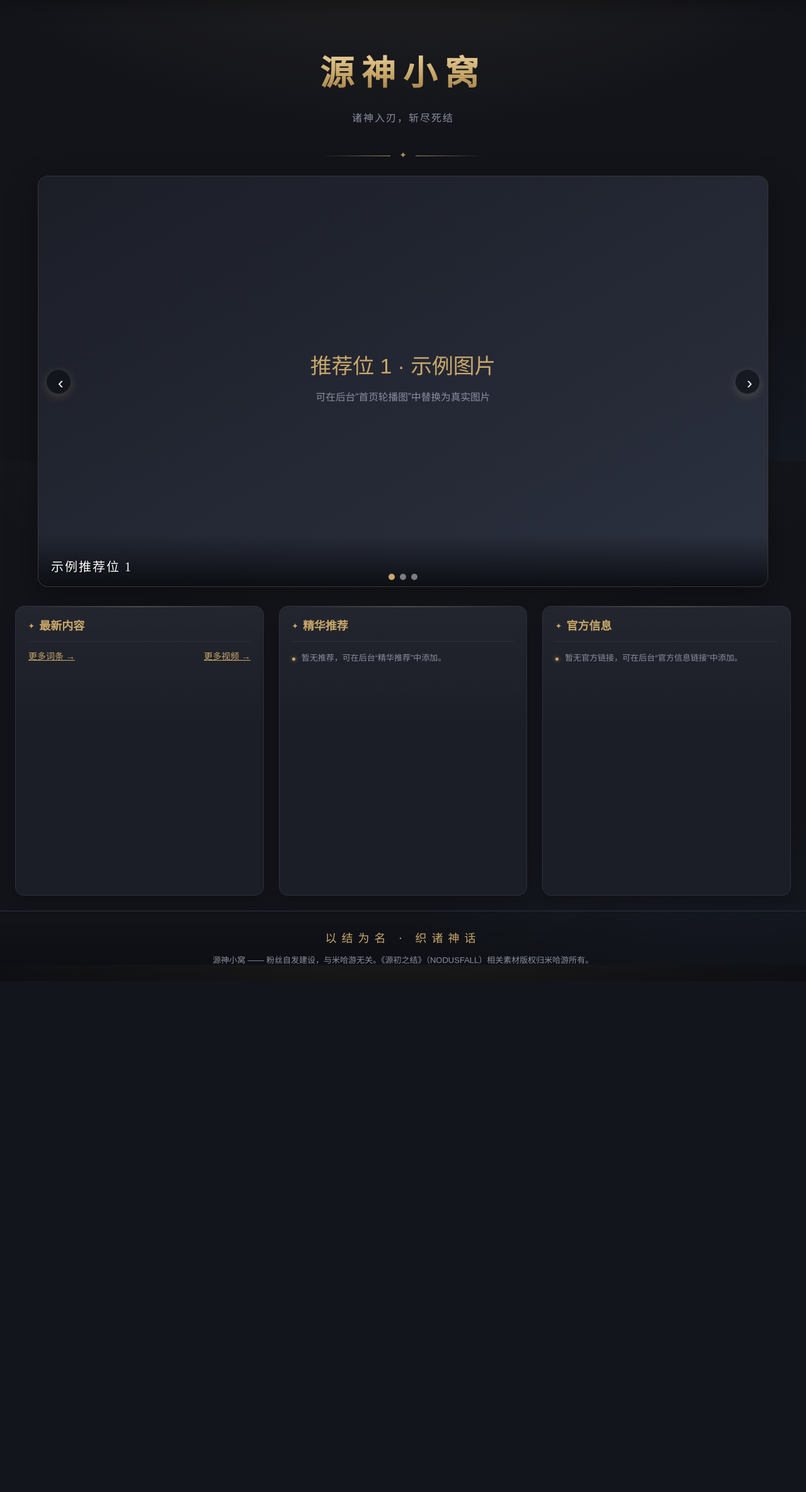
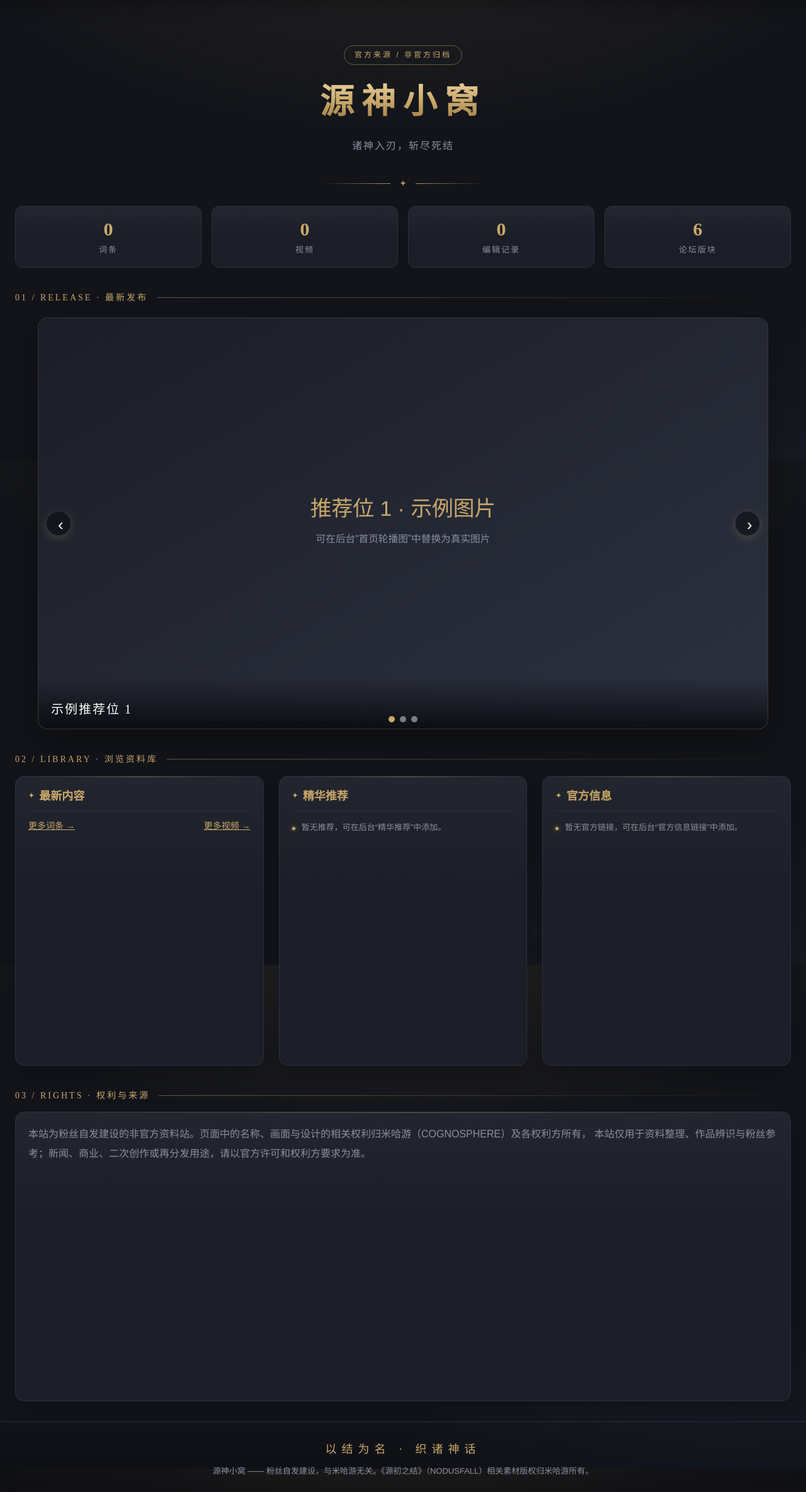
Before and after one commit to chiyuan222/Nodusfall, a Django app: page / in a window 1280 px wide. Shown: the part 68-2437 px from the top of the page at 63% size. Before the commit the page ends 1598 px from the top, so only its background shows below. Run offline with Django 5.2, Linux system fonts and the light colour scheme; data comes from the database, SQL or seed files in the repository; data that the repository does not hold is empty.

Commit message:
feat: 参考 nodusfallwiki 风格改版首页与视频库（编号分区/统计/筛选卡片）

```diff
--- a/core/templatetags/md.py
+++ b/core/templatetags/md.py
@@ -29,3 +29,9 @@
         return ""
     text = WIKILINK_RE.sub(_replace_wikilink, text)
     return mark_safe(_md.render(text))
+
+
+@register.filter
+def get_item(mapping, key):
+    """按 key 取字典值，用于模板中访问 counts 等字典。"""
+    return mapping.get(key, 0)
--- a/core/views.py
+++ b/core/views.py
@@ -1,8 +1,9 @@
 from django.db.models import Q
 from django.shortcuts import render
 
+from forum.models import Board
 from media.models import MediaItem
-from wiki.models import WikiPage
+from wiki.models import PageRevision, WikiPage
 
 from .models import FeaturedItem, HomeSlide, OfficialLink
 
@@ -22,6 +23,10 @@
             "official_links": official_links,
             "latest_pages": latest_pages,
             "latest_videos": latest_videos,
+            "page_count": WikiPage.objects.filter(status="published").count(),
+            "video_count": MediaItem.objects.count(),
+            "revision_count": PageRevision.objects.count(),
+            "board_count": Board.objects.count(),
         },
     )
 
--- a/static/css/site.css
+++ b/static/css/site.css
@@ -146,6 +146,137 @@
   display: grid;
   grid-template-columns: repeat(3, 1fr);
   gap: 20px;
+}
+
+.site-badge {
+  display: inline-block;
+  border: 1px solid rgba(201, 168, 106, 0.45);
+  color: var(--accent);
+  border-radius: 999px;
+  padding: 4px 16px;
+  font-size: 12px;
+  letter-spacing: 3px;
+  margin-bottom: 14px;
+}
+
+.stats-row {
+  display: grid;
+  grid-template-columns: repeat(4, 1fr);
+  gap: 16px;
+  margin: 24px 0 8px;
+}
+
+.stat {
+  background:
+    linear-gradient(180deg, rgba(255, 255, 255, 0.04), rgba(255, 255, 255, 0) 50%),
+    var(--panel);
+  border: 1px solid var(--border);
+  border-radius: 12px;
+  text-align: center;
+  padding: 18px 10px 14px;
+}
+
+.stat strong {
+  display: block;
+  font-family: "Noto Serif SC", "Songti SC", serif;
+  font-size: 30px;
+  color: var(--accent);
+  line-height: 1.2;
+}
+
+.stat span {
+  color: var(--muted);
+  font-size: 13px;
+  letter-spacing: 2px;
+}
+
+.home-section {
+  margin: 36px 0 8px;
+}
+
+.section-label {
+  display: flex;
+  align-items: center;
+  gap: 14px;
+  color: var(--accent);
+  font-family: "Noto Serif SC", "Songti SC", serif;
+  font-size: 14px;
+  letter-spacing: 3px;
+  margin-bottom: 14px;
+}
+
+.section-label::after {
+  content: "";
+  height: 1px;
+  flex: 1;
+  background: linear-gradient(90deg, rgba(201, 168, 106, 0.45), transparent);
+}
+
+.rights-note p {
+  margin: 4px 0;
+  color: var(--muted);
+  line-height: 1.9;
+}
+
+.chip-row {
+  display: flex;
+  flex-wrap: wrap;
+  gap: 8px;
+  margin: 10px 0 22px;
+}
+
+.chip {
+  border: 1px solid var(--border);
+  border-radius: 999px;
+  padding: 5px 15px;
+  color: var(--muted);
+  text-decoration: none;
+  font-size: 13px;
+  transition: color 0.2s, border-color 0.2s;
+}
+
+.chip:hover,
+.chip.active {
+  border-color: var(--accent);
+  color: var(--accent);
+}
+
+.media-grid {
+  display: grid;
+  grid-template-columns: repeat(3, 1fr);
+  gap: 18px;
+}
+
+.media-card {
+  background: var(--panel);
+  border: 1px solid var(--border);
+  border-radius: 12px;
+  overflow: hidden;
+  text-decoration: none;
+  color: var(--text);
+  transition: transform 0.2s, box-shadow 0.2s, border-color 0.2s;
+}
+
+.media-card:hover {
+  transform: translateY(-2px);
+  border-color: rgba(201, 168, 106, 0.4);
+  box-shadow: 0 14px 36px rgba(0, 0, 0, 0.3);
+}
+
+.media-card img {
+  width: 100%;
+  aspect-ratio: 16 / 9;
+  object-fit: cover;
+  display: block;
+}
+
+.media-info {
+  padding: 12px 14px 14px;
+}
+
+.media-info strong {
+  display: block;
+  margin-bottom: 4px;
 }
 
 .board-card {
@@ -487,6 +618,8 @@
   .grid { grid-template-columns: 1fr; }
   .grid-3 { grid-template-columns: 1fr; }
   .board-grid { grid-template-columns: 1fr; }
+  .stats-row { grid-template-columns: repeat(2, 1fr); }
+  .media-grid { grid-template-columns: 1fr; }
 }
 
 /* ============================================================
--- a/templates/core/home.html
+++ b/templates/core/home.html
@@ -5,11 +5,21 @@
 
 {% block content %}
 <section class="hero-mini">
+  <span class="site-badge">官方来源 / 非官方归档</span>
   <h1>{{ site_appearance.site_name|default:"源神小窝" }}</h1>
   <p>{{ site_appearance.site_slogan|default:"《源初之结》（NODUSFALL）粉丝资料站" }}</p>
 </section>
 <div class="ornament">✦</div>
 
+<section class="stats-row">
+  <div class="stat"><strong>{{ page_count }}</strong><span>词条</span></div>
+  <div class="stat"><strong>{{ video_count }}</strong><span>视频</span></div>
+  <div class="stat"><strong>{{ revision_count }}</strong><span>编辑记录</span></div>
+  <div class="stat"><strong>{{ board_count }}</strong><span>论坛版块</span></div>
+</section>
+
+<section class="home-section">
+  <div class="section-label">01 / RELEASE · 最新发布</div>
 {% if slides %}
 <section class="carousel" id="home-carousel">
   <div class="carousel-track">
@@ -32,7 +42,10 @@
 </section>
 <script src="{% static 'js/home-carousel.js' %}" defer></script>
 {% endif %}
+</section>
 
+<section class="home-section">
+  <div class="section-label">02 / LIBRARY · 浏览资料库</div>
 <div class="grid-3">
   <section class="panel">
     <h2>最新内容</h2>
@@ -80,4 +93,15 @@
     </ul>
   </section>
 </div>
+</section>
+
+<section class="home-section">
+  <div class="section-label">03 / RIGHTS · 权利与来源</div>
+  <div class="panel rights-note">
+    <p>
+      本站为粉丝自发建设的非官方资料站。页面中的名称、画面与设计的相关权利归米哈游（COGNOSPHERE）及各权利方所有，
+      本站仅用于资料整理、作品辨识与粉丝参考；新闻、商业、二次创作或再分发用途，请以官方许可和权利方要求为准。
+    </p>
+  </div>
+</section>
 {% endblock %}
```
Also changed, not shown: media/views.py (+18 -2 lines), templates/media/media_list.html (+25 -7 lines), static/img/media-placeholder.svg (added).
